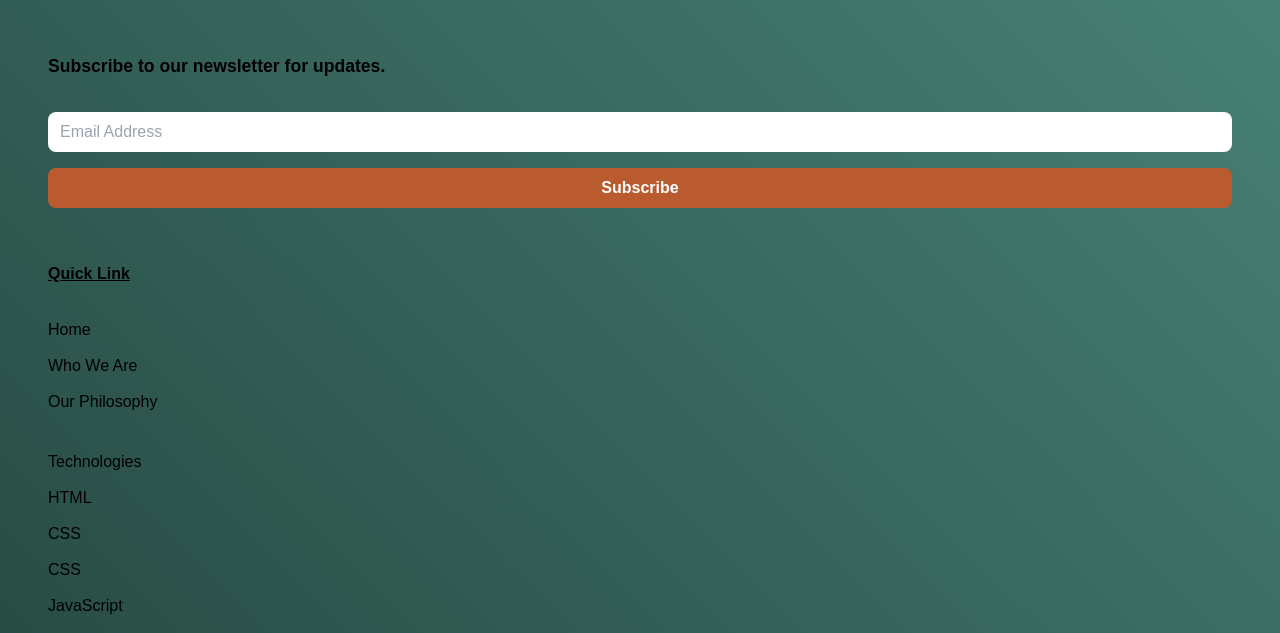
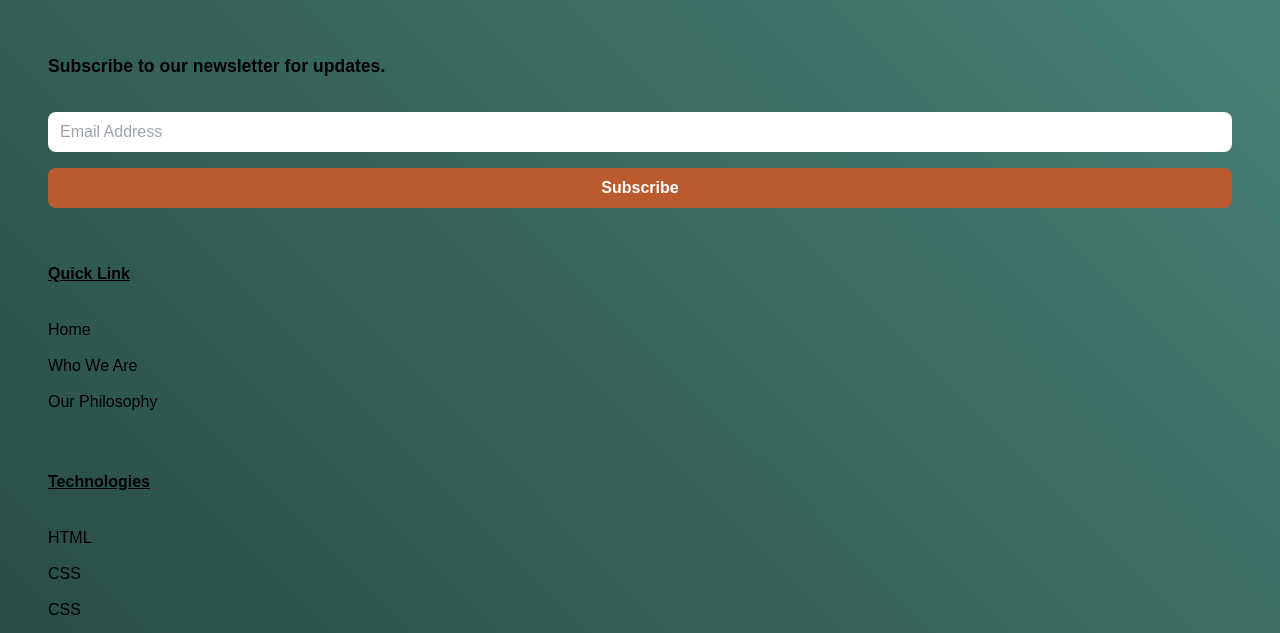
Before and after one commit to Emmanuel802/CS20240250_PTO2502_GROUPA_EMMANUELANOTIDAMWAMUKA_SDF05, a website: page index.html in a window 1280 px wide. Shown: the top 633 px of the page. Drawn offline with nearby package versions, Linux system fonts and the light colour scheme.

Commit message:
styled the technologies heading

```diff
--- a/index.html
+++ b/index.html
@@ -155,8 +155,17 @@
             <div
               class="
                    flex flex-col
-                   ">
-              <h4>Technologies</h4>
+              "
+            >
+              <h4
+                class="
+                  my-5 mx-0
+                  underline
+                  font-bold
+                "
+              >
+                Technologies
+              </h4>
               <a
                 href="https://www.codespace.co.za/programs/software-development/"
                 target="_blank"
```
